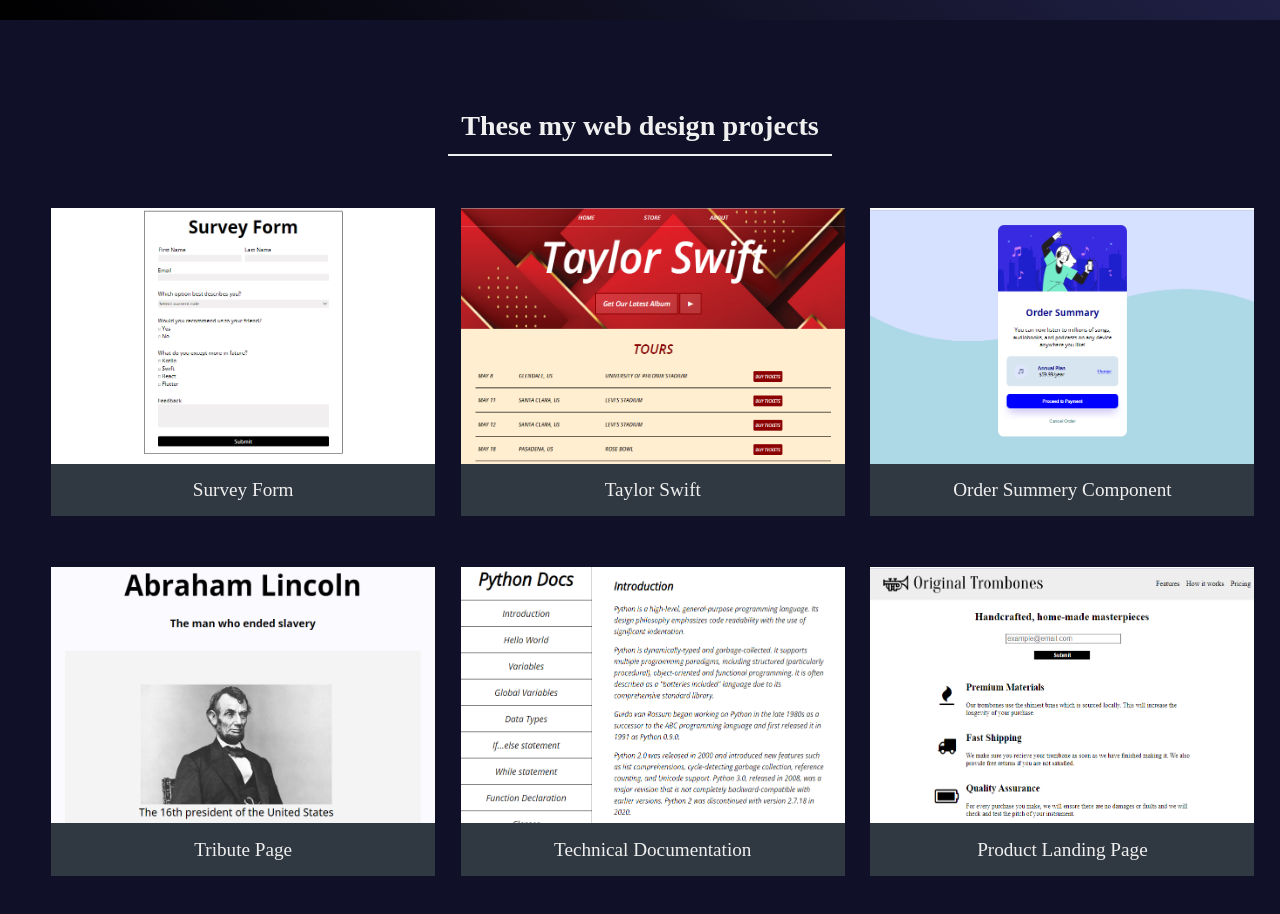
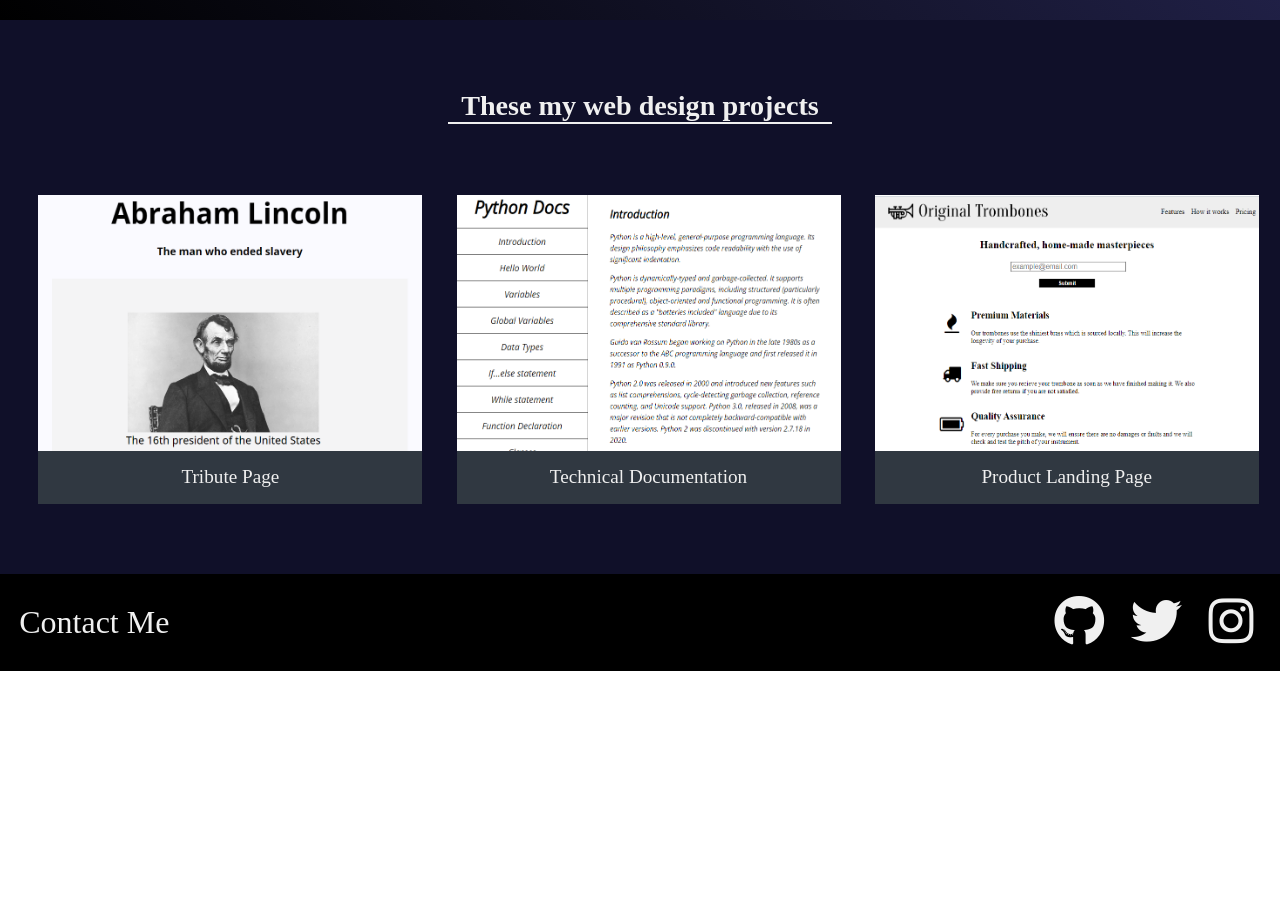
Before and after one commit to Har0106/html_and_css-projects, a plain HTML site: page portfolio_webpage/index.html in a window 1280 px wide. Shown: the part 780-1694 px from the top of the page. After the commit the page ends 1451 px from the top, so only its background shows below. Drawn offline with Linux system fonts and the light colour scheme.

Commit message:
html for contact section

```diff
--- a/portfolio_webpage/index.html
+++ b/portfolio_webpage/index.html
@@ -4,6 +4,7 @@
         <meta charset="UTF-8">
         <meta name="viewport" content="width=device-width, initial-scale=1.0">
         <title>Portfolio</title>
+        <link rel="stylesheet" href="https://use.fontawesome.com/releases/v5.8.2/css/all.css" integrity="sha384-oS3vJWv+0UjzBfQzYUhtDYW+Pj2yciDJxpsK1OYPAYjqT085Qq/1cq5FLXAZQ7Ay" crossorigin="anonymous">
         <link rel="stylesheet" href="styles.css">
     </head>
     <body>
@@ -22,37 +23,19 @@
             <h2>These my web design projects</h2>
             <div id="projects-con">
                 <div class="project">
-                    <a href="file:///C:/Users/ADMIN/Desktop/HTML&CSS/html_and_css-projects/survey_form/index.html">
-                        <img src="survey_form.png">
-                        <div class="project-title">Survey Form</div>
-                    </a>
-                </div>
-                <div class="project">
-                    <a href="file:///C:/Users/ADMIN/Desktop/HTML&CSS/html_and_css-projects/taylor_swift/home.html">
-                        <img src="taylor_swift.png">
-                        <div class="project-title">Taylor Swift</div>
-                    </a>
-                </div>
-                <div class="project">
-                    <a href="file:///C:/Users/ADMIN/Desktop/HTML&CSS/html_and_css-projects/order_summery_component/index.html">
-                        <img src="order_summery_component.png">
-                        <div class="project-title">Order Summery Component</div>
-                    </a>
-                </div>
-                <div class="project">
-                    <a href="file:///C:/Users/ADMIN/Desktop/HTML&CSS/html_and_css-projects/tribute_page/index.html">
+                    <a href="file:///C:/Users/ADMIN/Desktop/HTML&CSS/html_and_css-projects/tribute_page/index.html" target="_blank">
                         <img src="tribute_page.png">
                         <div class="project-title">Tribute Page</div>
                     </a>
                 </div>
                 <div class="project">
-                    <a href="file:///C:/Users/ADMIN/Desktop/HTML&CSS/html_and_css-projects/technical_documentation/index.html">
+                    <a href="file:///C:/Users/ADMIN/Desktop/HTML&CSS/html_and_css-projects/technical_documentation/index.html" target="_blank">
                         <img src="technical_documentation.png">
                         <div class="project-title">Technical Documentation</div>
                     </a>
                 </div>
                 <div class="project">
-                    <a href="file:///C:/Users/ADMIN/Desktop/HTML&CSS/html_and_css-projects/product-landing-page/index.html">
+                    <a href="file:///C:/Users/ADMIN/Desktop/HTML&CSS/html_and_css-projects/product-landing-page/index.html" target="_blank">
                         <img src="product-landing-page.png">
                         <div class="project-title">Product Landing Page</div>
                     </a>
@@ -60,7 +43,18 @@
             </div>
         </section>
         <section id="contact">
-            <a class="profile-link" target="_blank"></a>
+            <span class="contact-me">Contact Me</span>
+            <div class="contact-apps">
+                <a class="profile-link" target="_blank">
+                    <i class="fab fa-github"></i>
+                </a>
+                <a class="profile-link" target="_blank">
+                    <i class="fab fa-twitter"></i>
+                </a>
+                <a class="profile-link" target="_blank">
+                    <i class="fab fa-instagram"></i>
+                </a>
+            </div>
         </section>
     </body>
 </html>
--- a/portfolio_webpage/styles.css
+++ b/portfolio_webpage/styles.css
@@ -52,21 +52,21 @@
 
 #projects {
     background-color: #101029;
+    width: 100vw;
 }
 
 #projects-con {
     display: grid;
     grid-template-columns: repeat(auto-fit, minmax(320px, 1fr));
     grid-gap: 4vw;
-    padding: 4vw;
+    padding: 5.5vw 3vw;
 }
 
 #projects h2 {
     color: var(--font-color);
     text-align: center;
     border-bottom: solid var(--font-color) 2px;
-    padding-bottom: 1vw;
-    padding-top: 7vw;
+    padding-top: 5.5vw;
     margin: 0 35vw;
     font-size: 2.2vw;
 }
@@ -93,3 +93,29 @@
 .project-title:hover {
    opacity: 40%;
 }
+
+#contact {
+    display: flex;
+    align-items: center;
+    background-color: black;
+    width: 100vw;
+}
+
+.contact-me {
+    font-size: 2.5vw;
+    padding-left: 1.5vw;
+    width: 80%;
+    color: var(--font-color);
+}
+
+.contact-apps {
+    display: flex;
+    justify-content: space-evenly;
+    width: 20%;
+    padding: 1.5vw 0;
+}
+
+.profile-link {
+    font-size: 4vw;
+    color: var(--font-color);
+}
```
Also changed, not shown: portfolio_webpage/order_summery_component.png (deleted), portfolio_webpage/survey_form.png (deleted), portfolio_webpage/taylor_swift.png (deleted).
